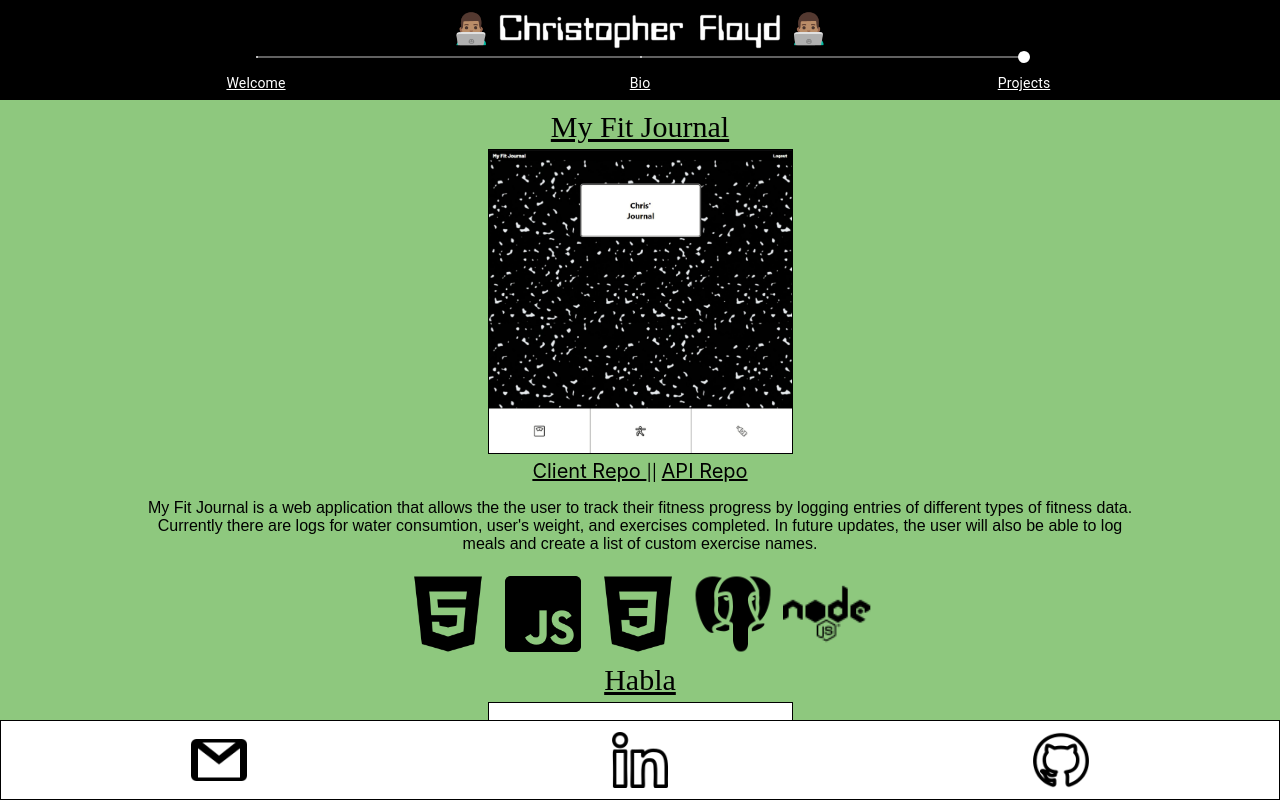
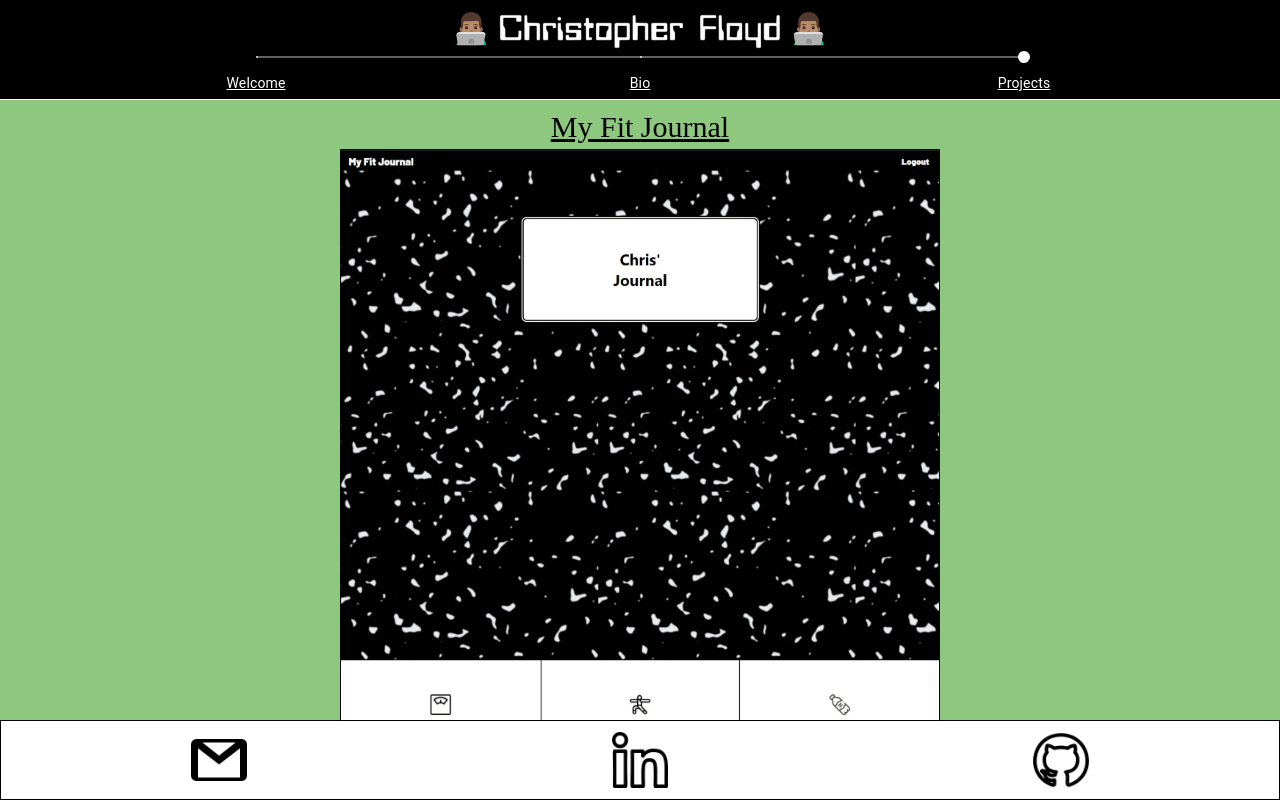
Before and after one commit to cfloyd252/portfolio, a React (Create React App) app: page /projects in a window 1280 px wide. Built offline with nearby package versions, Linux system fonts and the light colour scheme.

Commit message:
complete

```diff
--- a/src/App.css
+++ b/src/App.css
@@ -22,6 +22,7 @@ header {
   padding: 5px 15%;
   height: 90px;
   background-color: black;
+  border-bottom: 1px solid white;
 }
 
 main {
--- a/src/Components/Projects/Projects.css
+++ b/src/Components/Projects/Projects.css
@@ -38,4 +38,8 @@ section > img {
   .description {
     width: 80%;
   }
+
+  section > img {
+    width: 600px
+  }
 }
--- a/src/Components/Projects/Projects.js
+++ b/src/Components/Projects/Projects.js
@@ -13,8 +13,9 @@ export class Projects extends Component {
                     </div>
                     <p className='description'>
                         My Fit Journal is a web application that allows the the user to track their fitness progress by logging entries of different types
-                        of fitness data. Currently there are logs for water consumtion, user's weight, and exercises completed. In future updates, the user will
+                        of fitness data. Currently there are logs for water consumption, user's weight, and exercises completed. In future updates, the user will
                         also be able to log meals and create a list of custom exercise names.
+
                     </p>
                     <div className='tech_used'>
                         <img src={require('../../images/icons/html.png')} alt='HTML 5 logo'/>
@@ -32,7 +33,7 @@ export class Projects extends Component {
                     </div>
                     <p className='description'>
                         Habla is an application that assists the user in learning spanish. This is done by having a list of spanish words the user
-                        translates into Engilsh using the spaced repetition technique. Meaning words that are harder to translate appear more often in
+                        translates into English using the spaced repetition technique. Meaning words that are harder to translate appear more often in
                         the front of the list. Finally, the user can keep track of the amount of times they answered a word correctly or incorrectly.
                     </p>
                     <div className='tech_used'>
```
